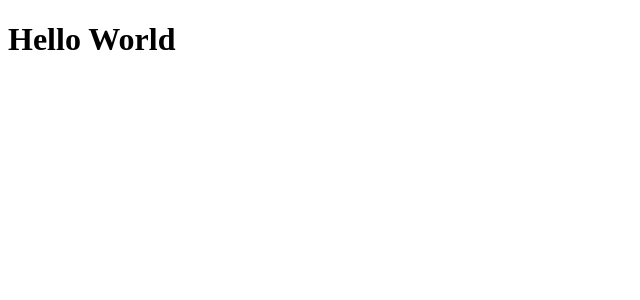
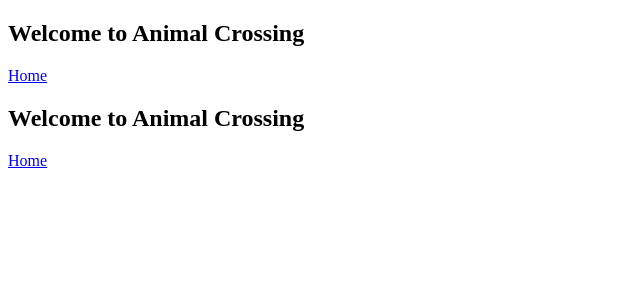
Before and after one commit to bryanakitchen/lab31-custom-hooks, a React app: page / in a window 1280 px wide. Shown: the top 300 px of the page, without its empty margins (0-640 px from the left). Built offline with nearby package versions, Linux system fonts and the light colour scheme.

Commit message:
add initial router

```diff
--- a/src/components/app/App.jsx
+++ b/src/components/app/App.jsx
@@ -1,9 +1,19 @@
 import React from 'react';
+import { BrowserRouter as Router, Route, Switch } from 'react-router-dom';
+import Header from '../header/Header';
 
 export default function App() {
   return (
+    <Router>
+      <Header />
+      <Switch>
 
-    <h1>Hello World</h1>
+        <Route exact path="/" component={Header} />
+
+        {/* <Route exact path="" component={} /> */}
+
+      </Switch>
+    </Router>
 
   );
 }
--- /dev/null
+++ b/src/components/header/Header.jsx
@@ -0,0 +1,15 @@
+import React from 'react';
+import { Link } from 'react-router-dom';
+
+function Header() {
+  return (
+    <div>
+      <h2>Welcome to Animal Crossing</h2>
+      <Link to="/">
+        <p>Home</p>
+      </Link>
+    </div>
+  );
+}
+
+export default Header;
```
Also changed, not shown: src/components/character/Character.jsx (renamed from src/components/app/character/Character.jsx), src/containers/CharactersPages.jsx (added).
